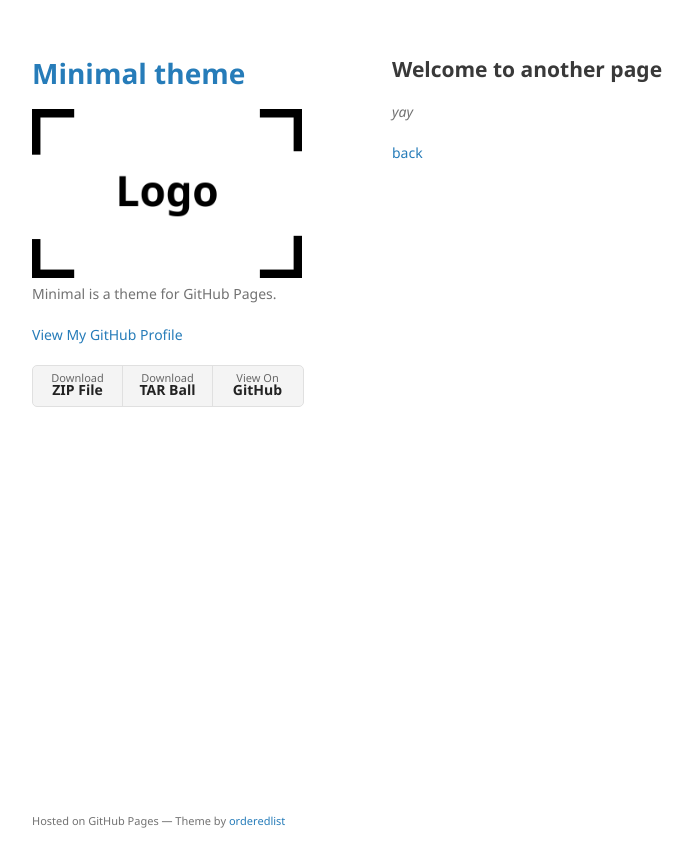
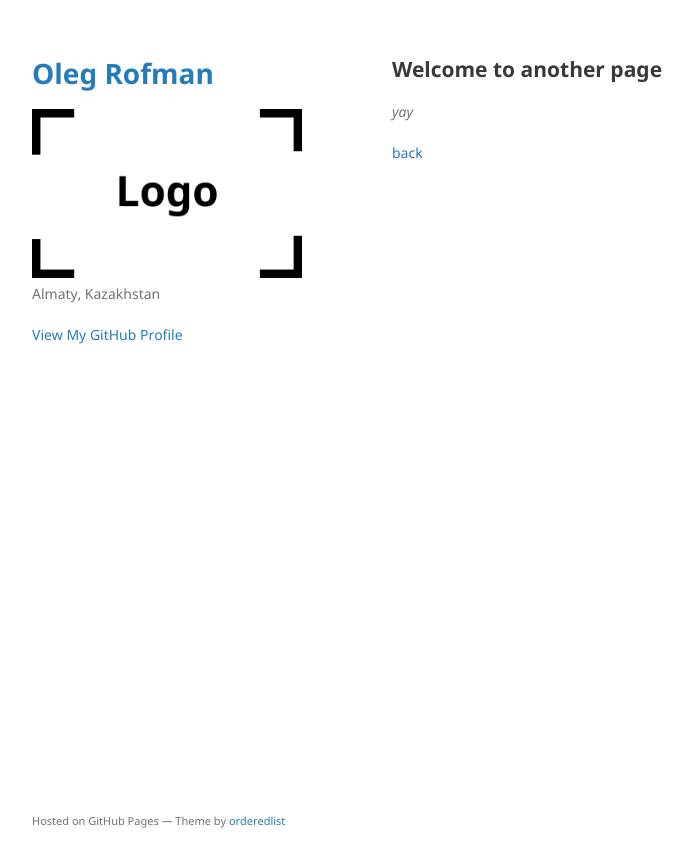
Before and after one commit to olegrofman/olegrofman.github.io, a Jekyll site: the page built from another-page.md, in a window 1280 px wide. Shown: the top 867 px of the page, without its empty margins (178-871 px from the left). Built offline with Jekyll 4.4.1, drawn with Linux system fonts in a browser that asks for light colours; our own code applies the rules of GitHub Pages for plain Markdown files.

Commit message:
Update _config.yml

```diff
--- a/_config.yml
+++ b/_config.yml
@@ -1,6 +1,6 @@
-title: Minimal theme
+title: Oleg Rofman
 logo: /assets/img/logo.png
-description: Minimal is a theme for GitHub Pages.
-show_downloads: true
+description: Almaty, Kazakhstan
+show_downloads: false
 google_analytics:
 theme: jekyll-theme-minimal
```
